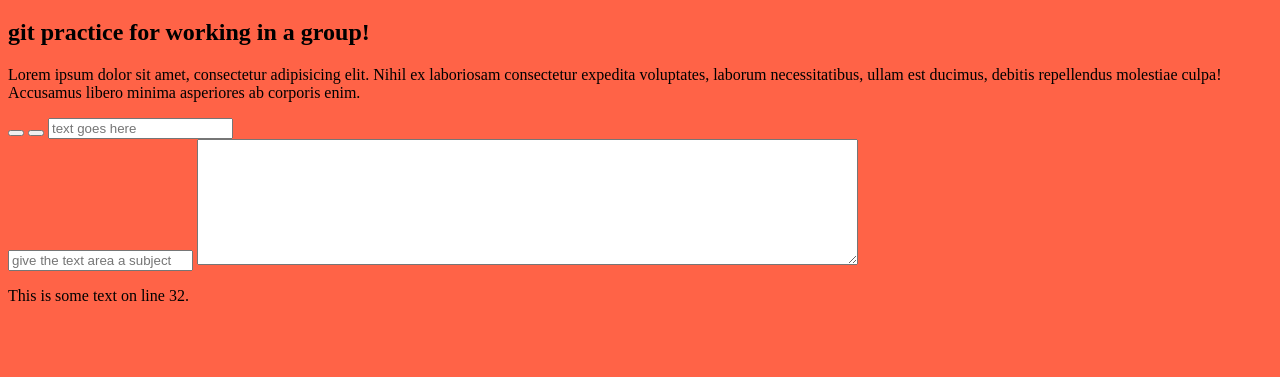
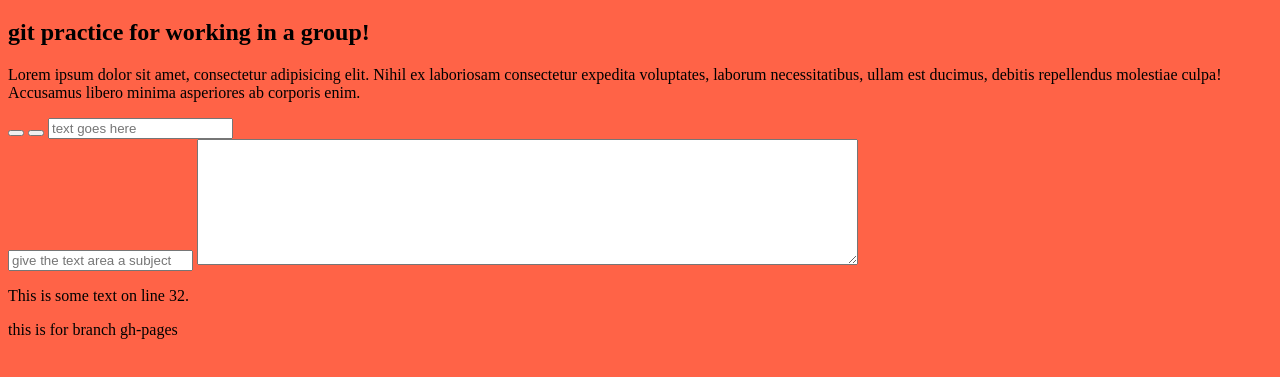
Before and after one commit to AH-git-practice/practice, a plain HTML site: page index.html in a window 1280 px wide. Shown: the part 61-438 px from the top of the page. Drawn offline with Linux system fonts and the light colour scheme.

Commit message:
add p for gh-pages

```diff
--- a/index.html
+++ b/index.html
@@ -30,6 +30,7 @@
 <textarea name="name" rows="8" cols="80"></textarea>
 
 <p> This is some text on line 32. </p>
+<p> this is for branch gh-pages </p>
 
 </body>
 </html>
```
